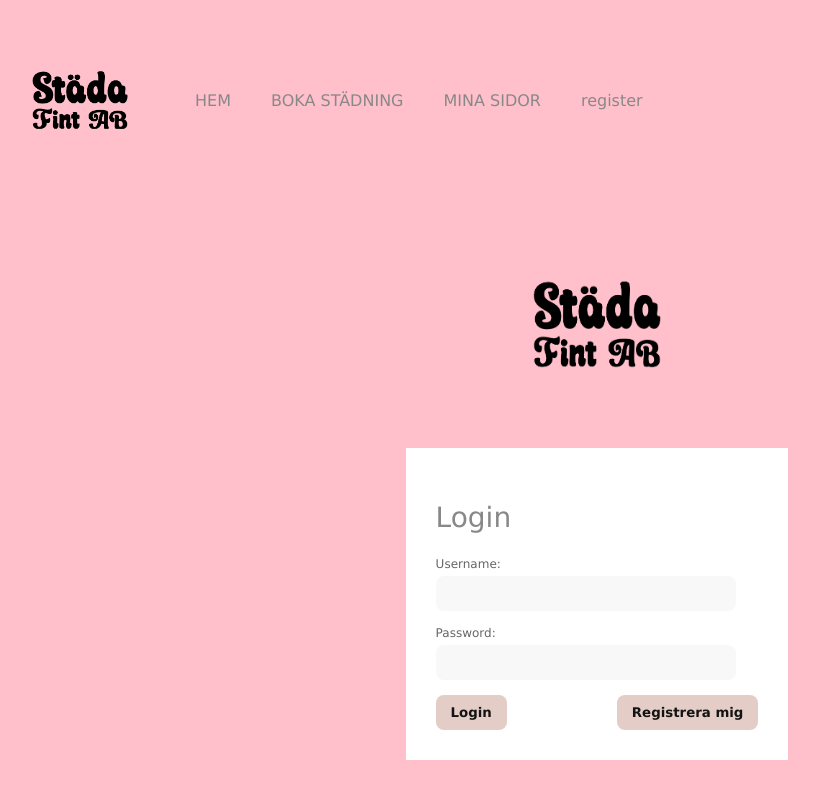
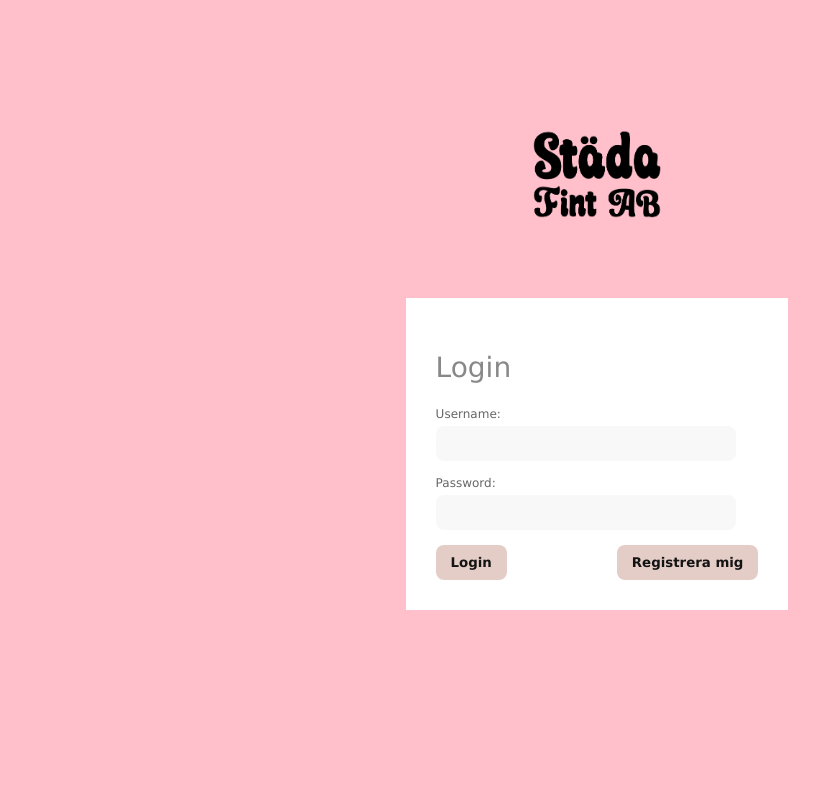
Before and after one commit to maksed4/frontclean, a React (Create React App) app: page / in a window 1280 px wide. Shown: the top 798 px of the page, without its empty margins (43-862 px from the left). Built offline with nearby package versions, Linux system fonts and the light colour scheme.

Commit message:
Fixed so only logged in user can see nav, refactored nav into own component

```diff
--- a/src/Components/Layout.js
+++ b/src/Components/Layout.js
@@ -1,23 +1,13 @@
-import { Nav } from "react-bootstrap"
 import { Outlet } from "react-router-dom"
-import { Link } from "react-router-dom"
-import Logo from "../images/Logo.png"
 import "../styledComponents/Layout.css"
+import Nav from "./Nav"
 
 
 export function Layout() {
     return (
         <div>
             <header>
-                <Nav>
-                    <ul className="Nav">
-                        <img src={Logo} alt="Logotype Städa Fint AB" width="150" height="100"></img>
-                        <ul className="Link"><Link to="Hem">HEM</Link></ul>
-                        <ul className="Link"><Link>BOKA STÄDNING</Link></ul>
-                        <ul className="Link"><Link to="MinaSidor">MINA SIDOR</Link></ul>
-                        <ul className="Link" ><Link to="register"> register </Link></ul>
-                    </ul>
-                </Nav>
+                <Nav />
             </header>
             <main>
                 <Outlet />
--- /dev/null
+++ b/src/Components/Nav.js
@@ -0,0 +1,30 @@
+import { useEffect, useState } from "react"
+import AuthService from "../Services/AuthService";
+import { Link } from "react-router-dom"
+import Logo from "../images/Logo.png"
+
+const Nav = () => {
+    const [loggedInUser, SetLoggedInUser] = useState(null);
+
+    useEffect(() => {
+        if (AuthService.getCurrentUser()) {
+            SetLoggedInUser(AuthService.getCurrentUser())
+        }
+    }, []);
+
+    return(
+        loggedInUser ?
+        <nav>
+            <ul className="Nav">
+                <img src={Logo} alt="Logotype Städa Fint AB" width="150" height="100"></img>
+                <ul className="Link"><Link to="Hem">HEM</Link></ul>
+                <ul className="Link"><Link>BOKA STÄDNING</Link></ul>
+                <ul className="Link"><Link to="MinaSidor">MINA SIDOR</Link></ul>
+            </ul>
+        </nav>
+        :
+        <></>
+    );
+}
+
+export default Nav;
```
